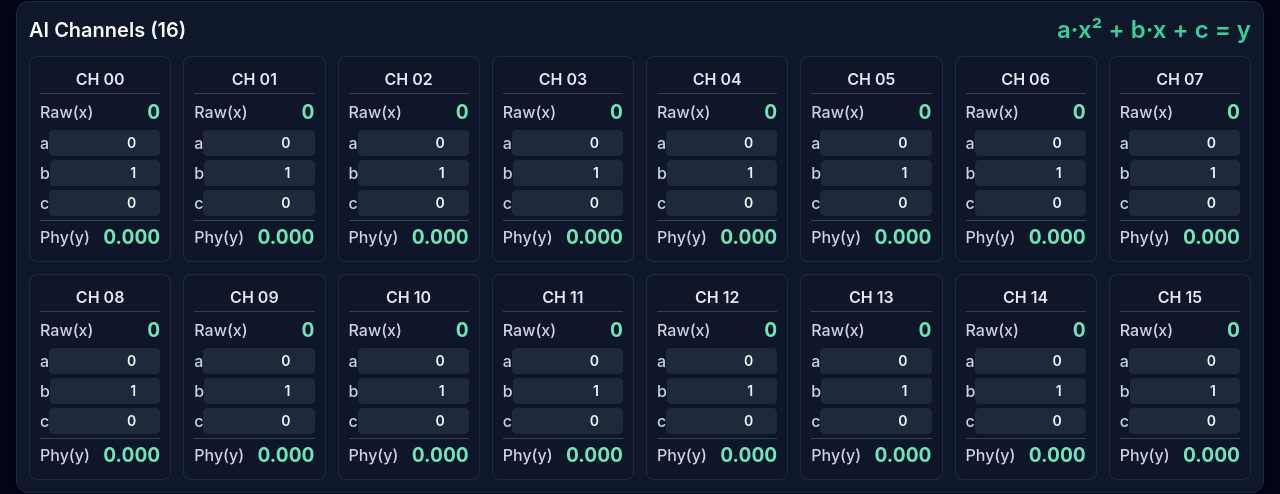
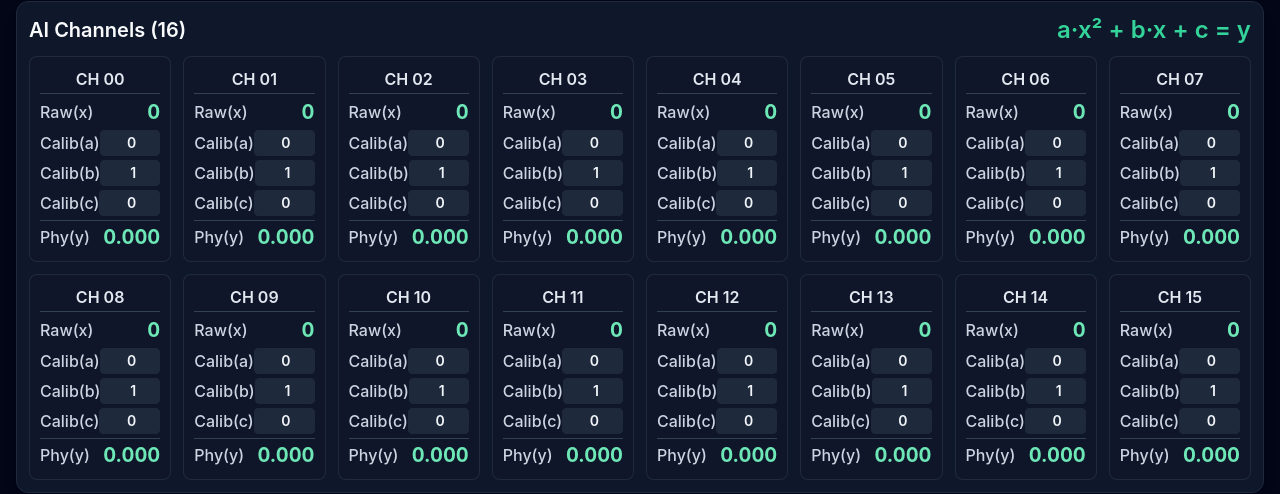
Before and after one commit to KikuchiMakoto/modbus_simple_logger, a React (Vite) app: page / in a window 1280 px wide. Shown: the part 232-726 px from the top of the page. Built offline with nearby package versions, Linux system fonts and the light colour scheme.

Commit message:
Rename span labels from 'a', 'b', 'c' to 'Calib(a)', 'Calib(b)', 'Calib(c)'

```diff
--- a/src/App.tsx
+++ b/src/App.tsx
@@ -627,7 +627,7 @@ function App() {
                   </span>
                 </div>
                 <div className="flex justify-between items-center">
-                  <span className="text-slate-300 font-medium">a</span>
+                  <span className="text-slate-300 font-medium">Calib(a)</span>
                   <input
                     type="number"
                     value={aiCalibration[idx].a}
@@ -636,7 +636,7 @@ function App() {
                   />
                 </div>
                 <div className="flex justify-between items-center">
-                  <span className="text-slate-300 font-medium">b</span>
+                  <span className="text-slate-300 font-medium">Calib(b)</span>
                   <input
                     type="number"
                     value={aiCalibration[idx].b}
@@ -645,7 +645,7 @@ function App() {
                   />
                 </div>
                 <div className="flex justify-between items-center">
-                  <span className="text-slate-300 font-medium">c</span>
+                  <span className="text-slate-300 font-medium">Calib(c)</span>
                   <input
                     type="number"
                     value={aiCalibration[idx].c}
```
